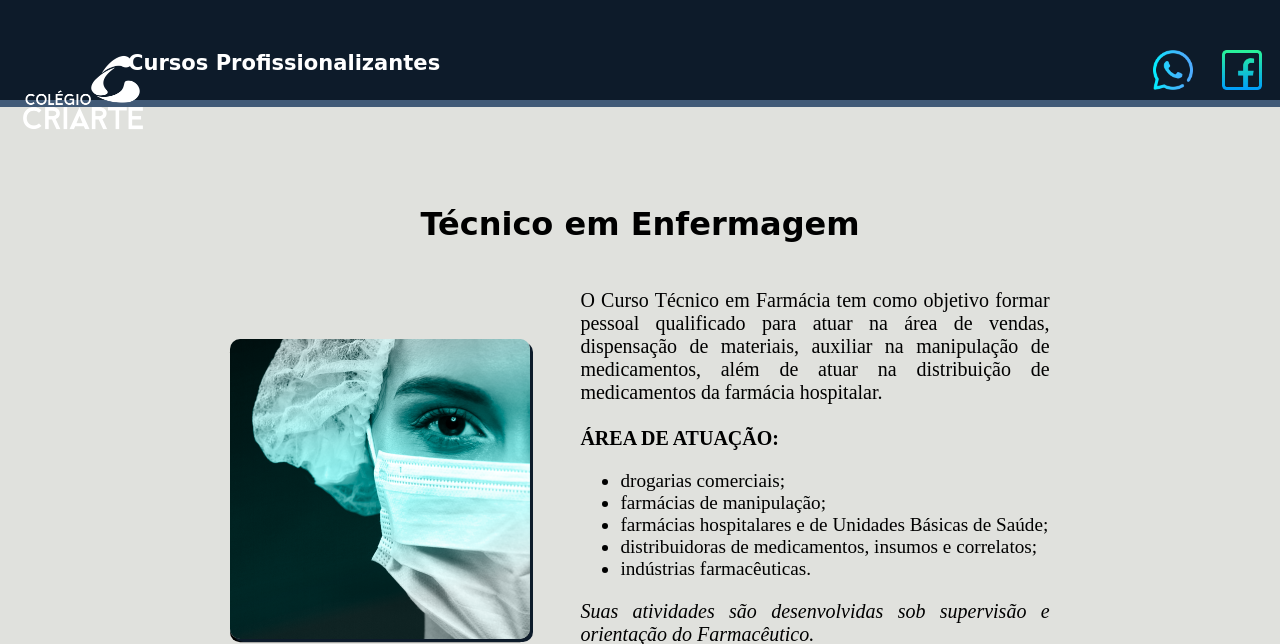
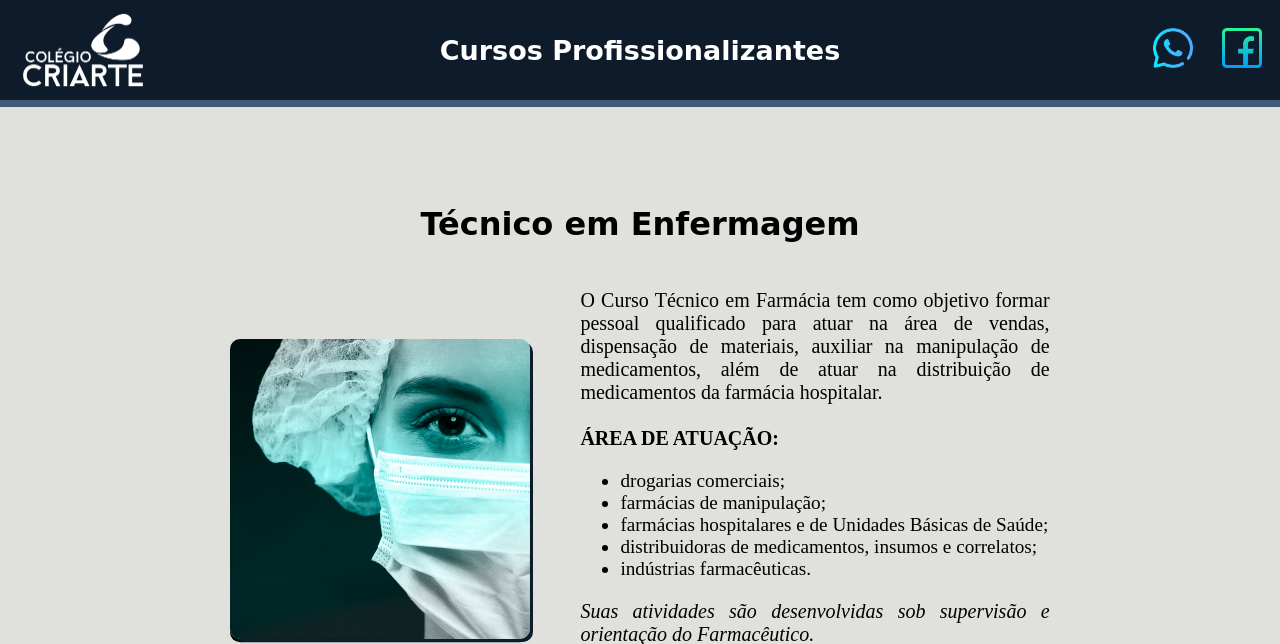
Before and after one commit to felipe-seabra/criarteProfissionalizante, a PHP site: page / in a window 1280 px wide. Shown: the top 644 px of the page. Run offline with PHP 8.4, Linux system fonts and the light colour scheme; some web fonts are replaced.

Commit message:
remove teste navbar

```diff
--- a/index.php
+++ b/index.php
@@ -11,7 +11,6 @@
   <body>
     <header>
       <nav class="header">
-        <section class="medium">
         <div class="name-logo active">
           <a href="#"><img class="logo" src="images/logo-white.png" alt="Logo Colégio Criarte" /></a>
         </div>
@@ -32,7 +31,6 @@
             <img class="social" src="images/facebook.png" alt="Logo Facebook" />
           </a>
         </div>
-        </section>
       </nav>
     </header>
     <main>
--- a/style.css
+++ b/style.css
@@ -44,10 +44,6 @@ p {
   justify-content: center;
   align-items: center;
   text-align: center;
-}
-
-.medium {
-    width: 80%;
 }
 
 .header .name-logo a {
```
